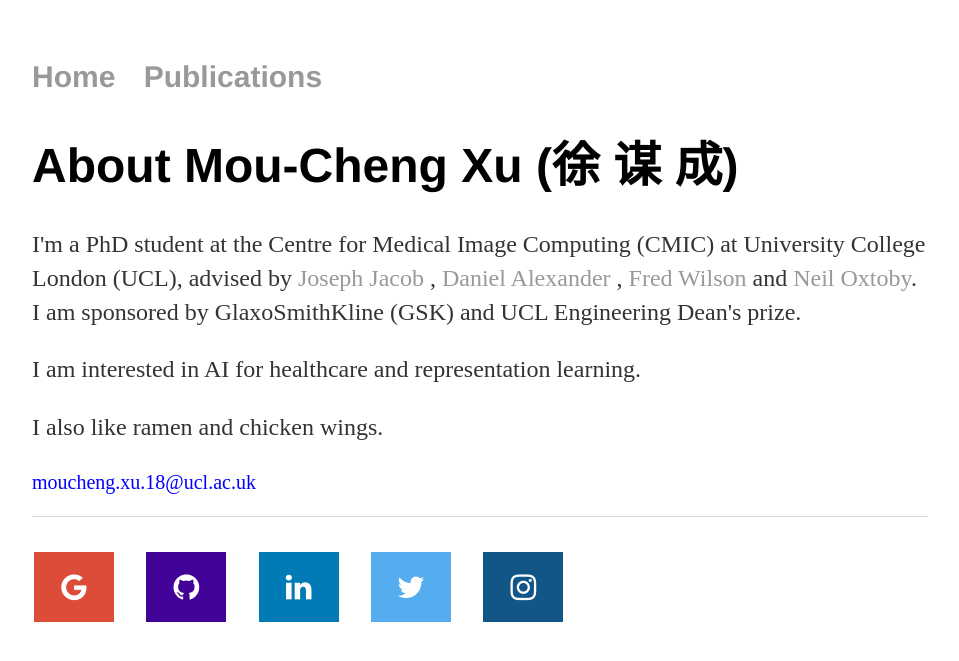
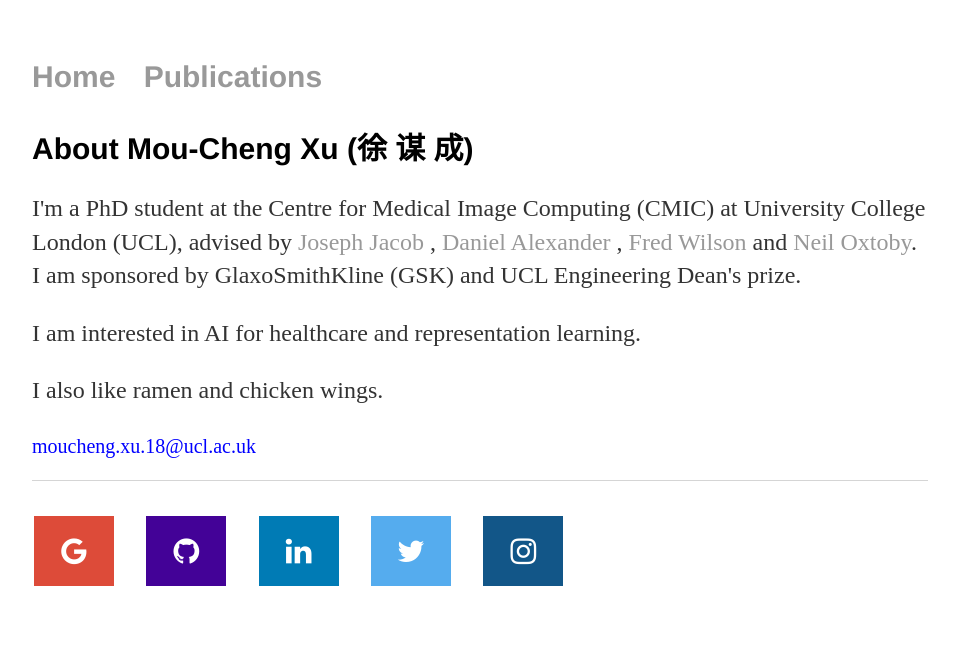
Before and after one commit to moucheng2017/mouchengxu.github.io, a Jekyll site: the page built from index.html, in a window 1280 px wide. Shown: the top 661 px of the page, without its empty margins (160-1119 px from the left). Built offline with Jekyll 4.4.1, drawn with Linux system fonts in a browser that asks for light colours.

Commit message:
Update index.html

```diff
--- a/index.html
+++ b/index.html
@@ -3,7 +3,7 @@ layout: default
 title: Mou-Cheng Xu
 ---
 <div class="blurb">
-	<h1 font-size: 30px>About Mou-Cheng Xu (徐 谋 成)</h1>
+	<h1 style="font-size:30px">About Mou-Cheng Xu (徐 谋 成)</h1>
 	<p>
 		I'm a PhD student at the Centre for Medical Image Computing (CMIC) at University College London (UCL),
 		advised by
```
